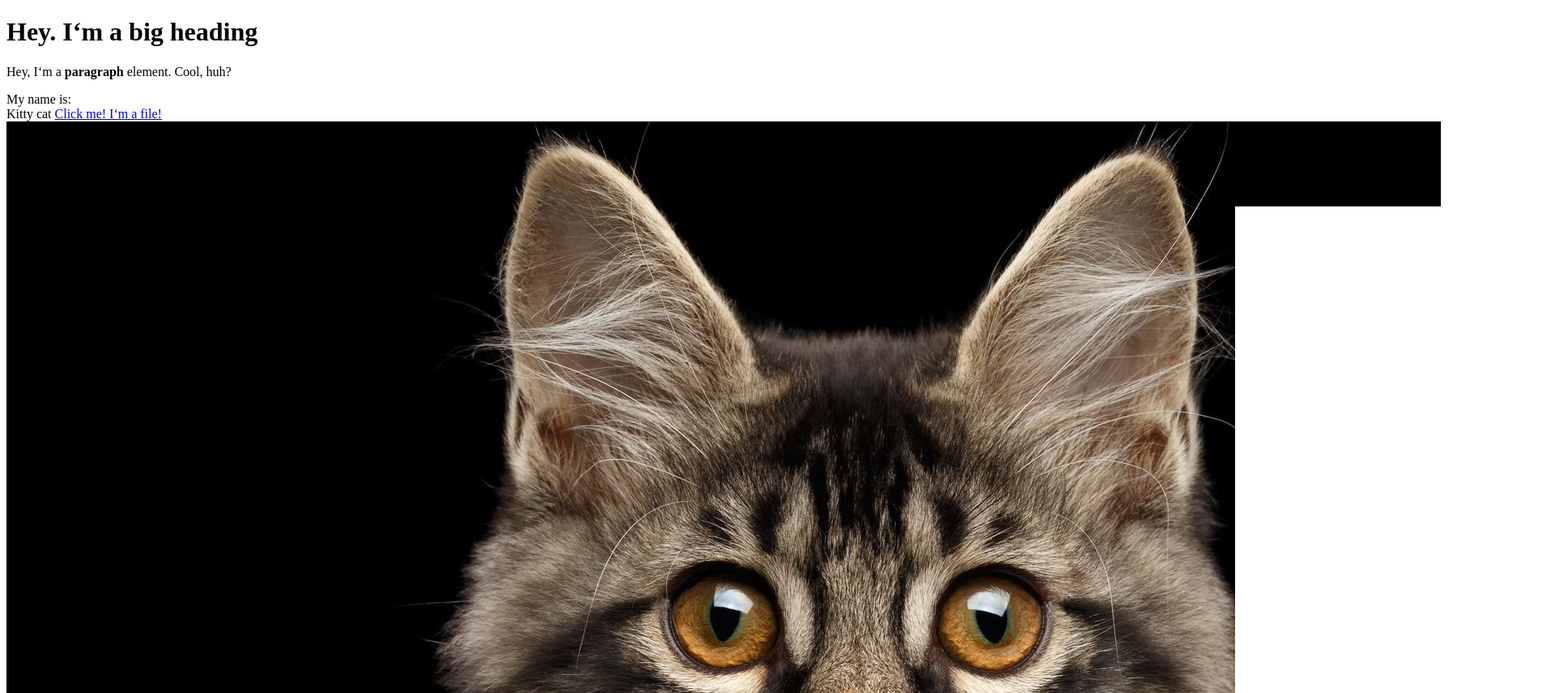
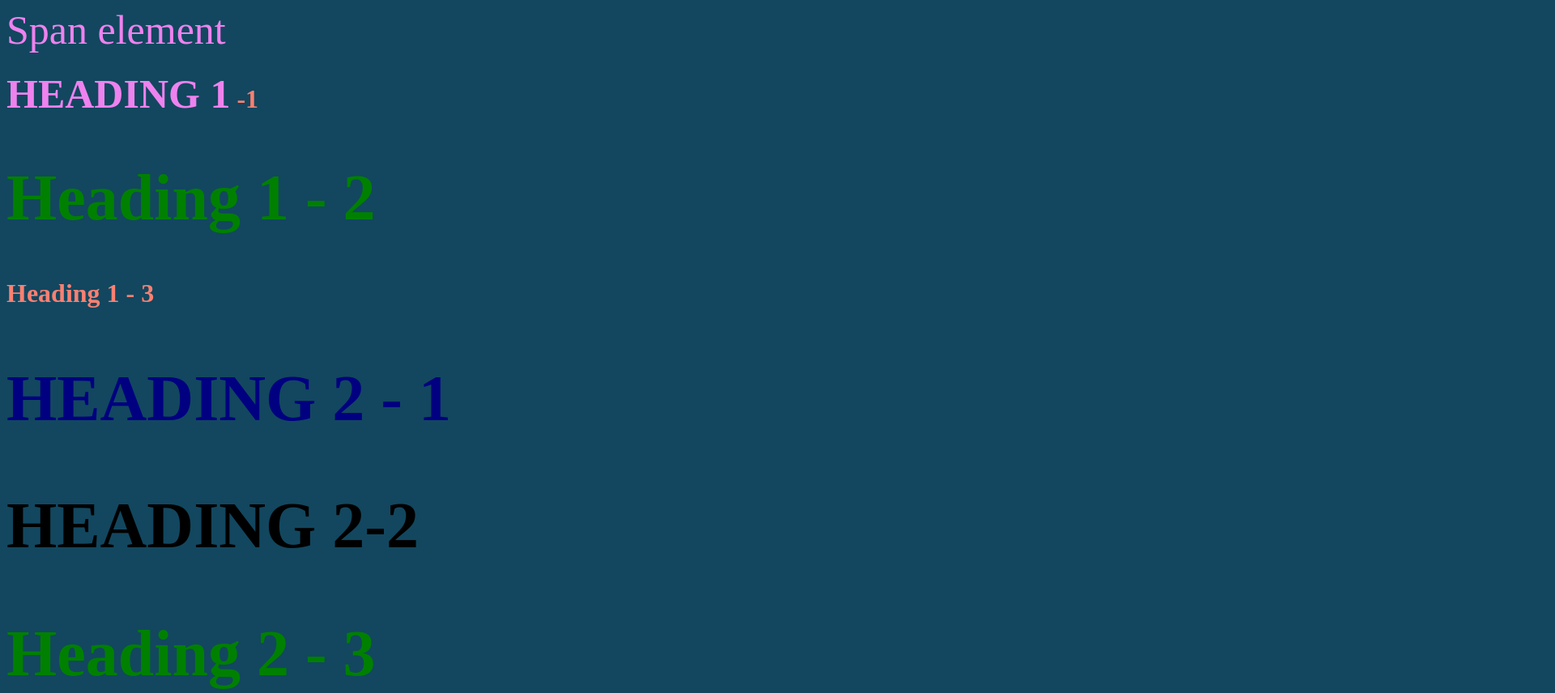
Before and after one commit to Julita007/cartoon-hero, a plain HTML site: page test.html in a window 1280 px wide. Shown: the top 856 px of the page at 81% size, 1920 px wide, since content can reach past the window. Drawn offline with Linux system fonts and the light colour scheme.

Commit message:
Created css test, html page and css file

```diff
--- /dev/null
+++ b/CSS/test.css
@@ -0,0 +1,32 @@
+	body {
+		background-color:#12475f;
+	}
+		h1{
+		font-size: 30 px;
+		color: salmon;
+	}
+
+	h2{
+		font-size: 80px;
+		color:lila;
+	}
+	.big{
+		font-size:80px;
+		color:green;
+
+	}
+
+	.uppercase{
+		text-transform: uppercase;
+	}
+
+		.big.uppercase{
+			color:navy;
+	}
+
+		span{
+			font-size:50px;
+			color:violet;
+		}
+
+	</style>
--- a/test.html
+++ b/test.html
@@ -2,15 +2,16 @@
 <html>
 <head>
 	<title>Test page</title>
+	<link rel="stylesheet" type="text/css" href="css/test.css">
 </head>
 <body>
 
-<h1>Hey. I&lsquo;m a big heading </h1>
-<p>Hey, I&lsquo;m a <b>paragraph</b> element. Cool, huh?</p>
-<p>My name is: <!-- br element does not need a closing tag --> <br>Kitty cat
-<a href="https://google.com" target="_blank" title="Let&lsquo;s go to Google">Click me! I&lsquo;m a file!</a>
-
-<img src="img/cat.jpeg">
-
+	<span>Span element</span>
+	<h1 class="uppercase"><span>Heading 1</span> -1 </h1>
+	<h1 class="big">Heading 1 - 2 </h1>
+	<h1>Heading 1 - 3</h1>
+	<h2 class="big uppercase">Heading 2 - 1</h2>
+	<h2 class="uppercase">Heading 2-2</h2>
+	<h2 class="big">Heading 2 - 3</h2>
 </body>
-<html>
+</html>
```
Also changed, not shown: CSS/style-test.html (added, +32 -0 lines), 2 other files.
